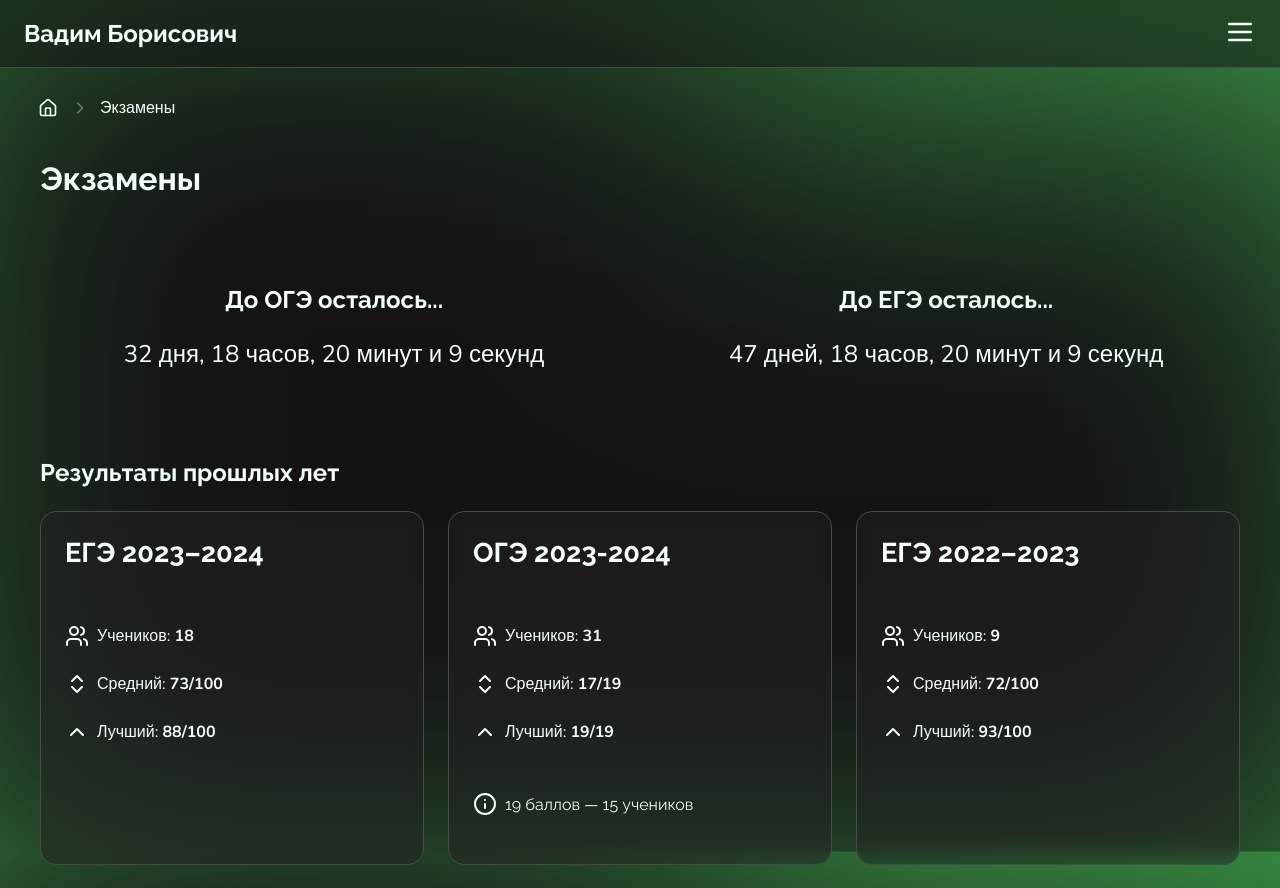
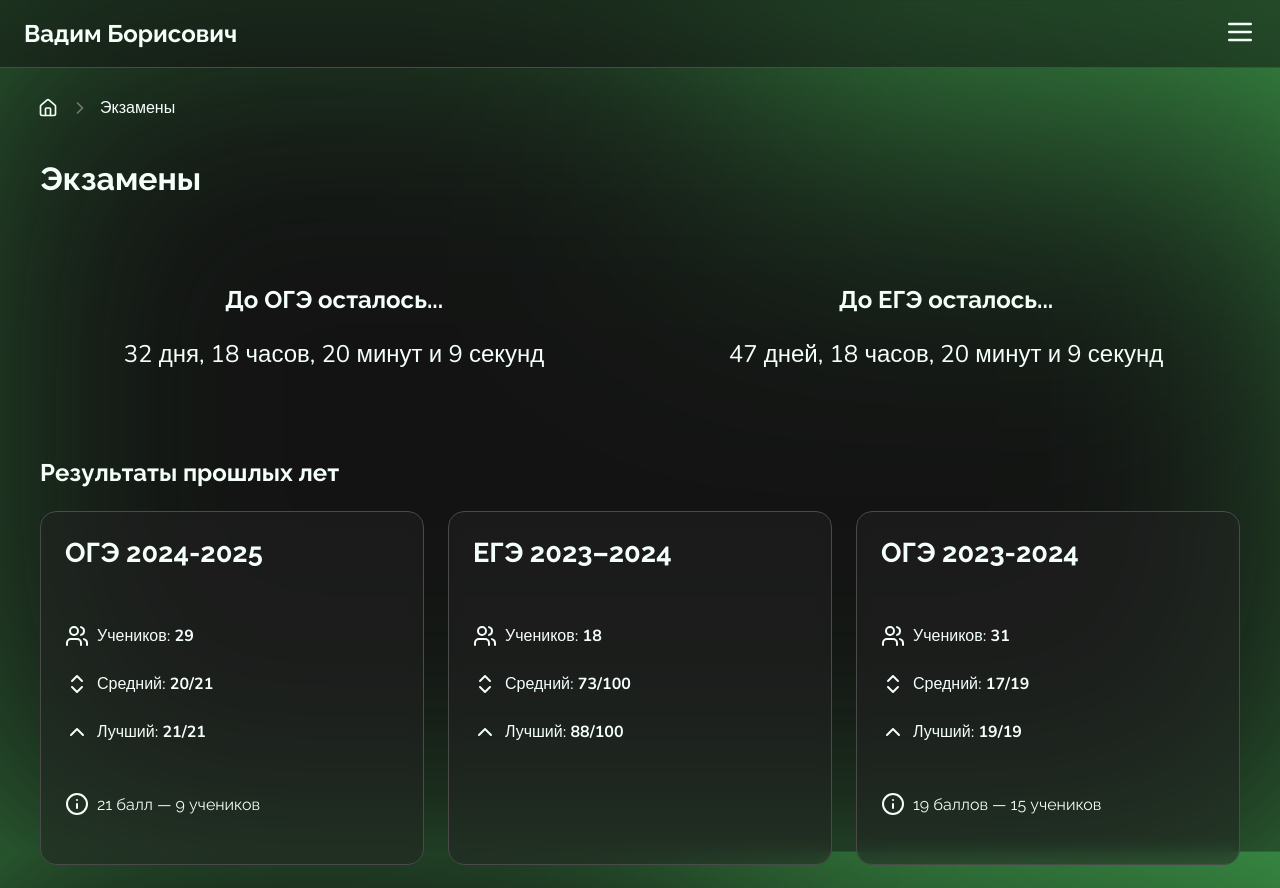
Before and after one commit to svbinf-ru/svbinf.ru, a Next.js app: page /exams in a window 1280 px wide. Shown: the top 888 px of the page. Built offline with nearby package versions, Linux system fonts and the light colour scheme.

Commit message:
content: add OGE 2024-2025 results

```diff
--- a/content/exams/results.ts
+++ b/content/exams/results.ts
@@ -1,6 +1,14 @@
 import { ExamResult } from '../utils'
 
 export const results: ExamResult[] = [
+    {
+        title: 'ОГЭ 2024-2025',
+        students: 29,
+        max: 21,
+        average: 20,
+        best: 21,
+        info: ['21 балл — 9 учеников'],
+    },
     {
         title: 'ЕГЭ 2023–2024',
         students: 18,
```
